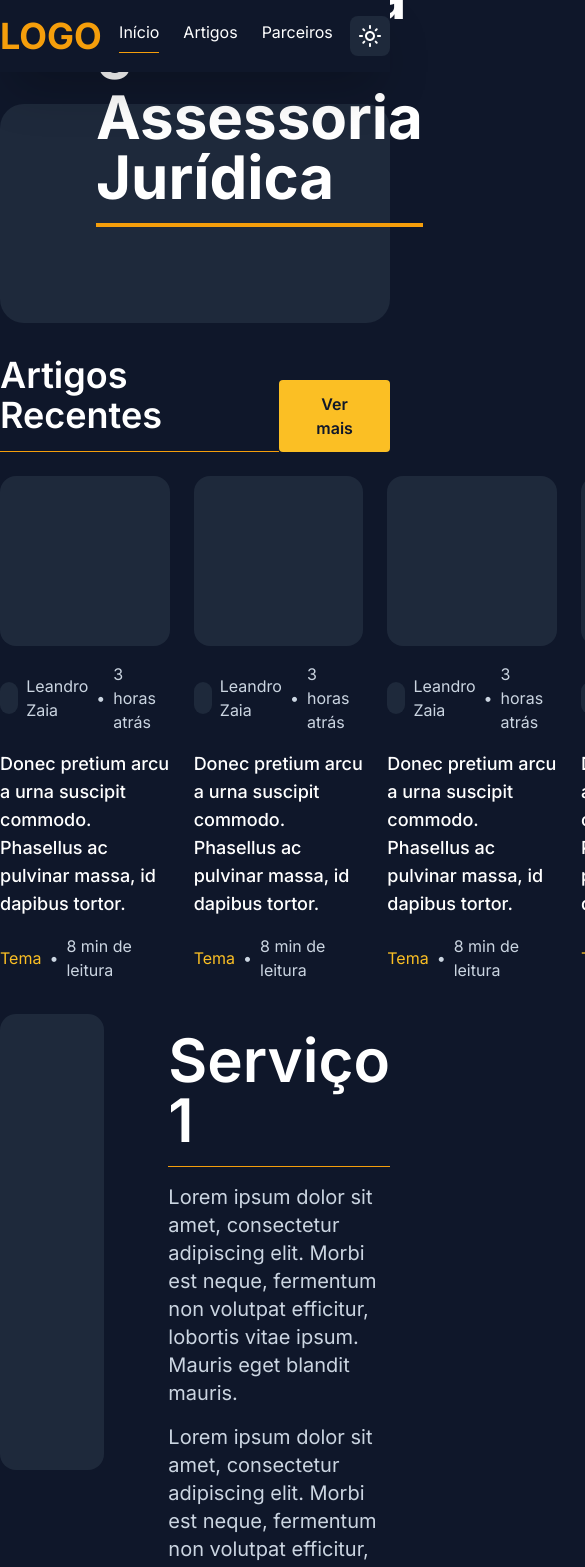
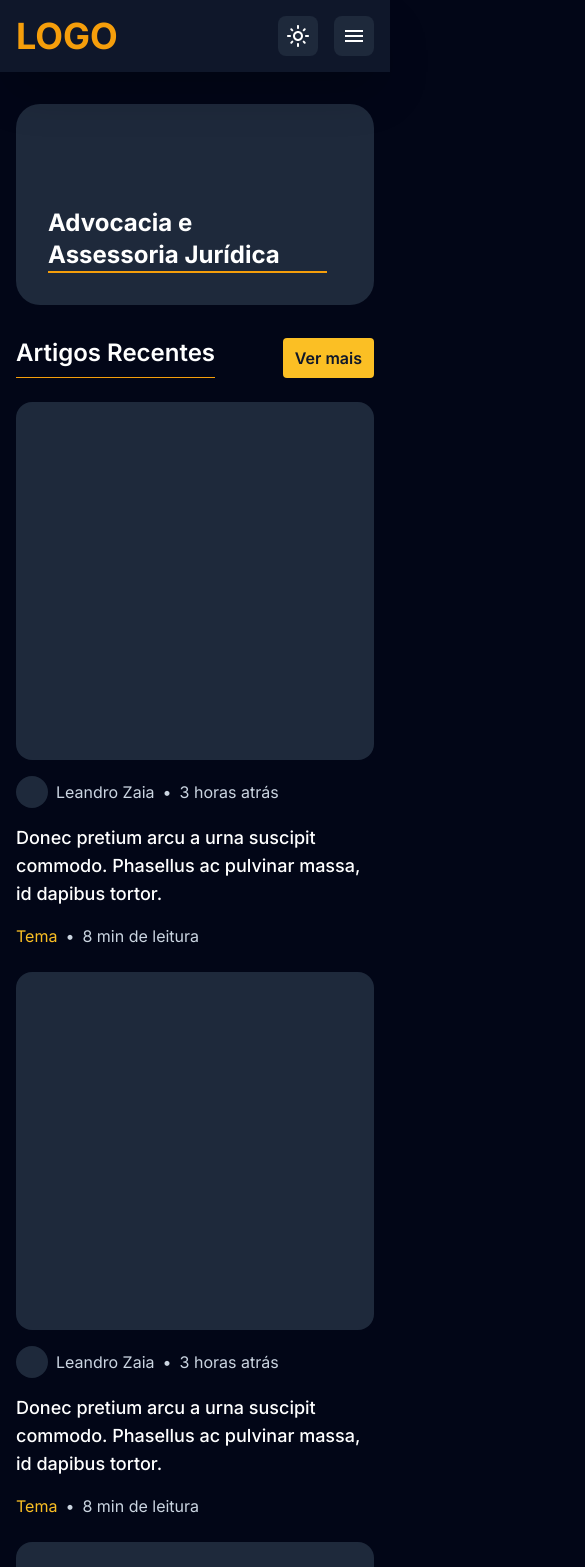
Before and after one commit to joaovitorcode/lzf, a Next.js app: page / in a window 390 px wide. Shown: the top 1567 px of the page, 585 px wide, since content can reach past the window. Built offline with nearby package versions, Linux system fonts and the light colour scheme.

Commit message:
feat: responsividade quase concluída

```diff
--- a/src/app/layout.tsx
+++ b/src/app/layout.tsx
@@ -13,7 +13,7 @@ export const metadata: Metadata = {
 export default function RootLayout({ children, }: { children: ReactNode }) {
   return (
     <html lang="pt-BR" className={inter.className}>
-      <body className='bg-slate-900'>
+      <body className='bg-slate-950'>
         {children}
       </body>
     </html>
--- a/src/app/page.tsx
+++ b/src/app/page.tsx
@@ -9,9 +9,9 @@ import { Footer } from '../components/Footer'
 
 export default function Home() {
   return (
-    <div>
+    <div className=''>
       <Header />
-      <div className='max-w-7xl mx-auto flex flex-col gap-8 relative top-[104px]'>
+      <div className='max-w-7xl mx-auto px-4 xl:px-0 flex flex-col gap-8 relative top-[104px]'>
         <Banner />
         <Thumbnails />
         <Services direction='row' />
@@ -23,7 +23,7 @@ export default function Home() {
       </div>
       <div className='flex flex-col gap-8 pt-8 relative top-[104px]'>
         <Testimonials />
-        <Footer />
+        {/* <Footer /> */}
       </div>
     </div>
   )
--- a/src/components/Banner.tsx
+++ b/src/components/Banner.tsx
@@ -2,10 +2,9 @@ export function Banner() {
   return (
     <section className="w-full aspect-video bg-slate-800 rounded-3xl relative">
       {/* <div className='absolute bg-gradient-to-tr from-black w-full h-full rounded-3xl opacity-75' /> */}
-      <span className="text-white text-6xl font-bold max-w-[580px] absolute bottom-24 left-24 border-b-4 border-amber-500 pb-4">
-        Advocacia e Assessoria Jurídica
-      </span>
+      <p className="text-white font-bold border-b-2 md:border-b-4 border-amber-500 pb-0 sm:pb-1 md:pb-2 lg:pb-3 xl:pb-4 text-2xl sm:text-3xl md:text-4xl lg:text-5xl xl:text-6xl max-w-[279px] sm:max-w-[349px] md:max-w-[419px] lg:max-w-[559px] xl:max-w-[579px] absolute bottom-8 sm:bottom-12 md:bottom-16 lg:bottom-20 xl:bottom-24 left-8 sm:left-12 md:left-16 lg:left-20 xl:left-24">Advocacia e Assessoria Jurídica</p>
     </section>
     )
   }
+
 // <section className="w-full aspect-video bg-slate-800 rounded-3xl" />
--- a/src/components/Companies.tsx
+++ b/src/components/Companies.tsx
@@ -3,11 +3,11 @@ import { Company } from './Company'
 export function Companies() {
   return (
     <section className="w-full">
-      <h2 className='text-white text-4xl font-semibold border-b border-amber-500 pb-4 inline-block'>
+      <h3 className="text-white font-semibold text-2xl sm:text-3xl md:text-4xl lg:text-5xl xl:text-6xl py-4 border-b border-amber-500 inline-block">
         Empresas Parceiras
-      </h2>
+      </h3>
 
-      <div className='flex justify-between pt-6'>
+      <div className='grid grid-cols-1 sm:grid-cols-2 gap-8 xl:gap-16 pt-6'>
         <Company />
         <Company />
       </div>
--- a/src/components/Company.tsx
+++ b/src/components/Company.tsx
@@ -1,8 +1,8 @@
 export function Company() {
   return (
-    <div className="w-[608px] bg-slate-800 rounded-2xl p-6 flex gap-6">
-      <div className="w-[256px] h-[256px] bg-slate-900 rounded-xl" />
-      <div className="w-[280px] py-2 flex flex-col justify-between">
+    <div className="w-full bg-slate-800 rounded-2xl p-6 flex flex-col lg:flex-row gap-6">
+      <div className="w-full h-[256px] bg-slate-900 rounded-xl" />
+      <div className="w-full py-2 flex flex-col gap-4 justify-between">
         <div className="">
           <div className="text-white font-semibold border-b border-amber-500 pb-2 inline-block">Nome da Empresa</div>
           <div className="text-slate-300 text-justify pt-4">Lorem ipsum dolor sit amet, consectetur adipiscing elit. Morbi est neque, fermentum non volutpat efficitur, lobortis vitae ipsum. Mauris eget blandit mauris.</div>
--- a/src/components/Header.tsx
+++ b/src/components/Header.tsx
@@ -1,24 +1,39 @@
+"use client"
+
 import Link from 'next/link'
-import { MdOutlineLightMode } from "react-icons/md"
+import { useState } from 'react'
+import { MdOutlineLightMode, MdMenu } from "react-icons/md"
 
 export function Header() {
+  const [toggle, setToggle] = useState(false)
+
   return (
     <header className='w-full bg-slate-900 shadow-2xl fixed z-10'>
-      <div className="max-w-7xl mx-auto py-4 flex justify-between items-center">
+      <div className="max-w-7xl mx-auto py-4 px-4 xl:px-0 flex justify-between items-center">
         <Link href='/' >
           <h1 className="text-amber-500 text-4xl font-bold uppercase">Logo</h1>
         </Link>
 
-        <nav className='flex gap-6'>
+        <nav className='hidden sm:flex gap-6'>
           <Link href='/' className='text-white border-b border-amber-500 pb-2'>Início</Link>
           <Link href='/' className='text-white hover:border-b border-amber-500 pb-2'>Artigos</Link>
           <Link href='/' className='text-white hover:border-b border-amber-500 pb-2'>Parceiros</Link>
         </nav>
 
-        <button className='bg-slate-800 hover:bg-slate-700 rounded-lg p-2'>
-          <MdOutlineLightMode className="w-6 h-6 text-white" />
-        </button>
+        <div className='flex gap-4'>
+          <button className='bg-slate-800 hover:bg-slate-700 rounded-lg p-2'>
+            <MdOutlineLightMode className="w-6 h-6 text-white" />
+          </button>
+          <button onClick={() => setToggle(value => !value)} className='sm:hidden bg-slate-800 hover:bg-slate-700 rounded-lg p-2'>
+            <MdMenu className="w-6 h-6 text-white" />
+          </button>
+        </div>
       </div>
+      <nav className={`${toggle === true ? 'flex' : 'hidden'} sm:hidden flex-col mx-4 mb-4 p-4 bg-slate-800 rounded-lg`}>
+        <Link href='/' className='text-slate-900 font-semibold py-2 px-3 bg-amber-400 rounded'>Início</Link>
+        <Link href='/' className='text-white py-2 px-3 hover:bg-slate-700 rounded'>Artigos</Link>
+        <Link href='/' className='text-white py-2 px-3 hover:bg-slate-700 rounded'>Parceiros</Link>
+      </nav>
     </header>
   )
 }
--- a/src/components/Lawyers.tsx
+++ b/src/components/Lawyers.tsx
@@ -3,11 +3,11 @@ import { Lawyer } from './Lawyer'
 export function Lawyers() {
   return (
     <section className="w-full">
-      <h2 className='text-white text-4xl font-semibold border-b border-amber-500 pb-4 inline-block'>
+      <h3 className="text-white font-semibold text-2xl sm:text-3xl md:text-4xl lg:text-5xl xl:text-6xl py-4 border-b border-amber-500 inline-block">
         Advogados
-      </h2>
+      </h3>
 
-      <div className='flex justify-between pt-6'>
+      <div className='grid md:grid-cols-2 lg:grid-cols-3 gap-8 xl:gap-16 pt-6'>
         <Lawyer />
         <Lawyer />
         <Lawyer />
--- a/src/components/Services.tsx
+++ b/src/components/Services.tsx
@@ -4,20 +4,20 @@ interface ServicesProps {
 
 export function Services({ direction }: ServicesProps) {
   return (
-    <section className={direction === 'row' ? "w-full flex flex-row gap-16" : "w-full flex flex-row-reverse gap-16"}>
-      <div className="w-[608px] h-[456px] rounded-2xl bg-slate-800" />
-      <div className="w-[608px]">
-        <h3 className="text-white font-semibold text-6xl py-4 border-b border-amber-500 inline-block">
+    <section className={direction === 'row' ? "w-full flex flex-col-reverse lg:flex-row gap-8 lg:gap-16 items-center" : "w-full flex flex-col-reverse lg:flex-row-reverse gap-8 lg:gap-16 items-center"}>
+      <div className="w-full lg:max-w-[608px] h-[456px] rounded-2xl bg-slate-800" />
+      <div className="w-full lg:max-w-[608px]">
+        <h3 className="text-white font-semibold text-2xl sm:text-3xl md:text-4xl lg:text-5xl xl:text-6xl py-4 border-b border-amber-500 inline-block">
           Serviço 1
         </h3>
 
-        <p className="text-xl text-slate-300 pt-4">
+        <p className="lg:text-lg xl:text-xl text-slate-300 pt-4">
           Lorem ipsum dolor sit amet, consectetur adipiscing elit. Morbi est neque, fermentum non volutpat efficitur, lobortis vitae ipsum. Mauris eget blandit mauris.
         </p>
-        <p className="text-xl text-slate-300 pt-4">
+        <p className="lg:text-lg xl:text-xl text-slate-300 pt-4">
           Lorem ipsum dolor sit amet, consectetur adipiscing elit. Morbi est neque, fermentum non volutpat efficitur, lobortis vitae ipsum. Mauris eget blandit mauris.
         </p>
-        <p className="text-xl text-slate-300 pt-4">
+        <p className="lg:text-lg xl:text-xl text-slate-300 pt-4">
           Lorem ipsum dolor sit amet, consectetur adipiscing elit. Morbi est neque, fermentum non volutpat efficitur, lobortis vitae ipsum. Mauris eget blandit mauris.
         </p>
       </div>
--- a/src/components/Testimonials.tsx
+++ b/src/components/Testimonials.tsx
@@ -5,7 +5,7 @@ export function Testimonials() {
     <section className="w-full bg-slate-800">
       <div className="max-w-7xl mx-auto py-16 text-center">
         <h2 className="text-white text-6xl font-semibold text-center border-b border-amber-500 pb-4 inline-block">Depoimentos</h2>
-        <div className="flex gap-16 flex-wrap pt-12">
+        <div className="grid grid-cols-3 gap-16 pt-12">
           <Testimonial />
           <Testimonial />
           <Testimonial />
--- a/src/components/Thumbnail.tsx
+++ b/src/components/Thumbnail.tsx
@@ -3,7 +3,7 @@ import Link from 'next/link'
 
 export function Thumbnail() {
   return (
-    <div className="w-auto flex flex-col gap-4">
+    <div className="w-full flex flex-col gap-4">
       <div className='w-full aspect-square bg-slate-800 rounded-2xl' />
       <div className='flex gap-2 items-center'>
         <div className='w-8 h-8 bg-slate-800 rounded-full' />
--- a/src/components/Thumbnails.tsx
+++ b/src/components/Thumbnails.tsx
@@ -4,13 +4,13 @@ export function Thumbnails() {
   return (
     <section className="w-full">
       <div className='flex justify-between items-end'>
-        <h2 className='text-white text-4xl font-semibold border-b border-amber-500 pb-4'>
+        <h2 className='text-white text-2xl sm:text-3xl md:text-4xl font-semibold border-b border-amber-500 pb-2'>
           Artigos Recentes
         </h2>
 
-        <button className='py-3 px-6 font-semibold text-slate-900 rounded bg-amber-400 hover:bg-amber-300'>Ver mais</button>
+        <button className='py-2 md:py-3 px-3 md:px-6 font-semibold text-slate-900 rounded bg-amber-400 hover:bg-amber-300'>Ver mais</button>
       </div>
-      <div className='flex gap-6 pt-6'>
+      <div className='grid grid-cols-1 sm:grid-cols-2 lg:grid-cols-3 xl:grid-cols-4 gap-6 pt-6'>
         <Thumbnail />
         <Thumbnail />
         <Thumbnail />
```
Also changed, not shown: src/components/Lawyer.tsx (+7 -7 lines).
